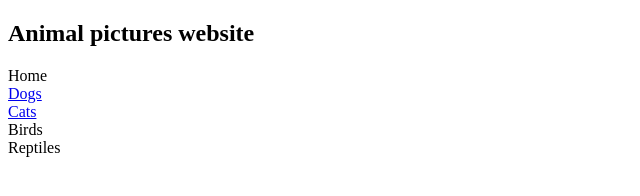
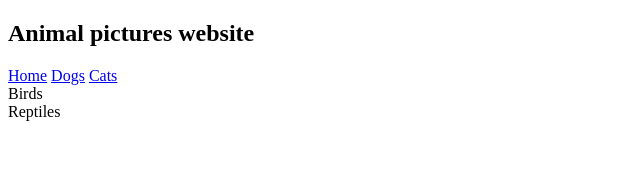
Before and after one commit to AustinHepler/Animal-Website, a plain HTML site: page index.html in a window 1280 px wide. Shown: the whole page, without its empty margins (0-640 px from the left). Drawn offline with Linux system fonts and the light colour scheme.

Commit message:
Add nav to Cat and Dog, Apply inline block to nav, Add lazy loading to Cat and Dog

```diff
--- a/index.html
+++ b/index.html
@@ -8,10 +8,10 @@
 <body>
     <h2>Animal pictures website</h2>
 
-    <div>Home</div>
-    <div><a href="dogs.html">Dogs</a></div>
-    <div><a href="cats.html">Cats</a></div>
-    <div>Birds</div>
-    <div>Reptiles</div>
+    <a href="index.html" class="site-link">Home</a>
+    <a href="dogs.html" class="site-link">Dogs</a>
+    <a href="cats.html" class="site-link">Cats</a>
+    <div class="site-link">Birds</div>
+    <div class="site-link">Reptiles</div>
 </body>
 </html>
--- a/script.js
+++ b/script.js
@@ -27,6 +27,7 @@ async function getDogImg() {
             img.alt = "Random dog"
             img.style.width = "200px";
             img.className = "dog";
+            img.loading = "lazy";
             container.appendChild(img);
         });
     } catch (error) {
@@ -56,6 +57,7 @@ async function getCatImg() {
             img.alt = "Random cat"
             img.style.width = "200px";
             img.className = "cat";
+            img.loading = "lazy";
             container.appendChild(img);
             console.log(cat.url);
         });
--- a/style.css
+++ b/style.css
@@ -4,8 +4,17 @@
     gap: 10px;
 }
 
-.dog, .cat{
+.dog, .cat {
     width: 200px;
     height: 200px;
     object-fit: cover;
 }
+
+#loading {
+    text-align: center;
+    vertical-align: center;
+}
+
+.site-link{
+    display: inline-block;
+}
```
Also changed, not shown: cats.html (+4 -0 lines), dogs.html (+5 -0 lines).
